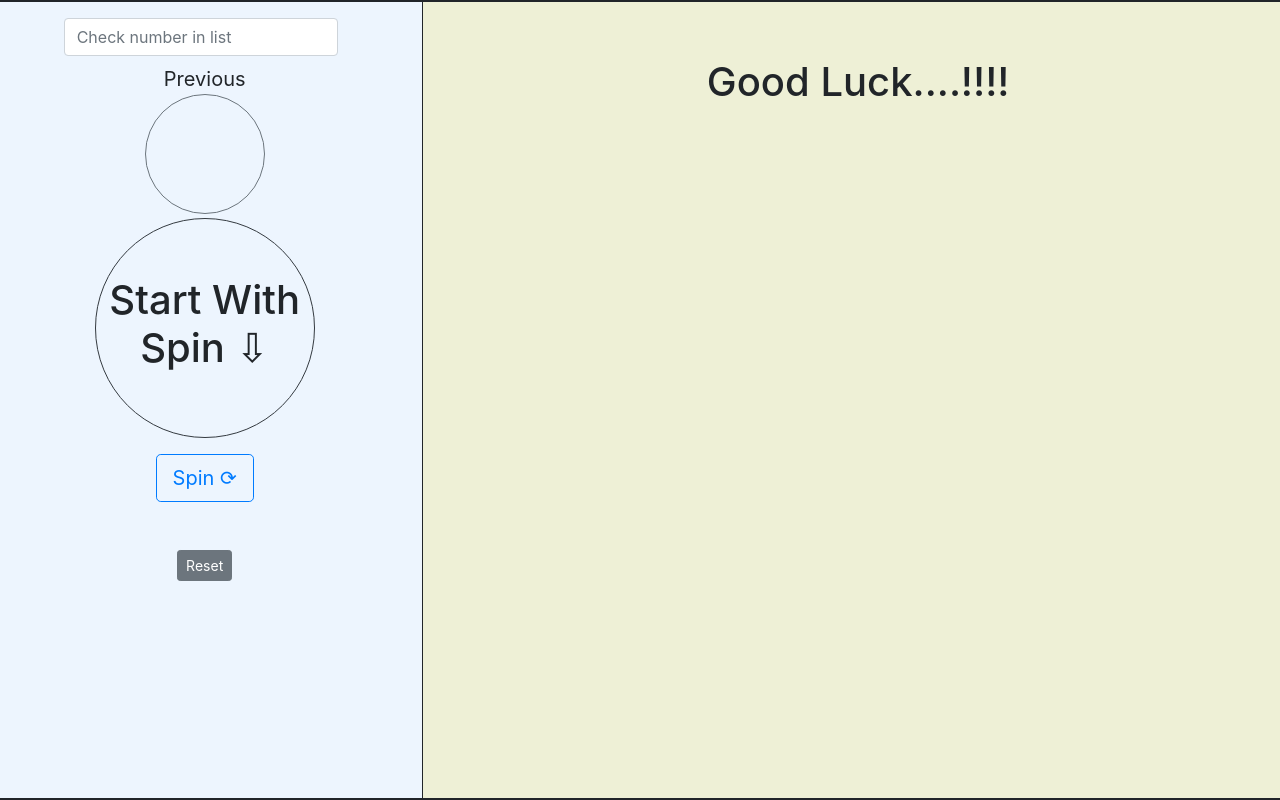
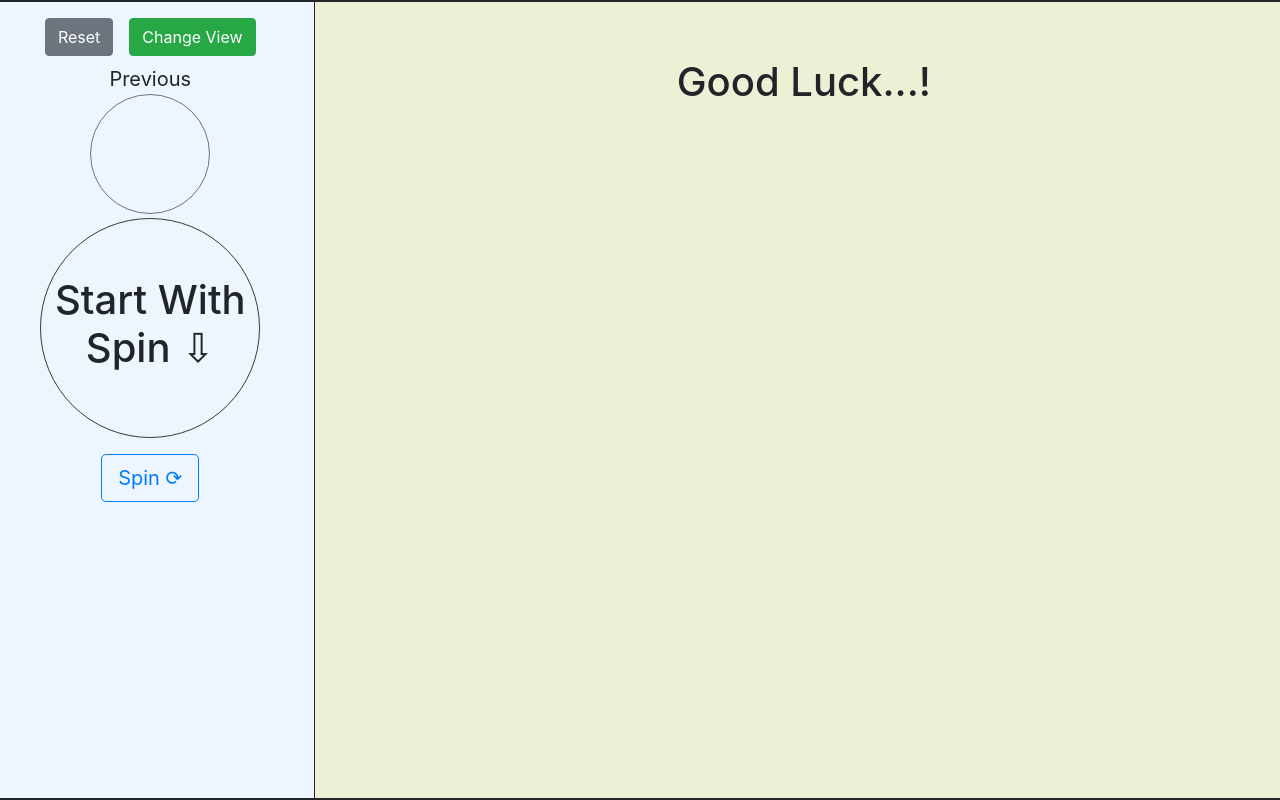
Before and after one commit to avinash-mane/promobi-housie, a React (Create React App) app: page / in a window 1280 px wide. Built offline with nearby package versions, Linux system fonts and the light colour scheme.

Commit message:
add view

```diff
--- a/src/components/main.js
+++ b/src/components/main.js
@@ -5,6 +5,7 @@ function App() {
   const [isWating, setIsWating] = useState(false);
   const [spinner, setSpiner] = useState(1);
   const [search, setSearch] = useState(0);
+  const [view, setView] = useState(true)
 
   useEffect(() => {
     if (list.length) localStorage.setItem("numbers", JSON.stringify(list))
@@ -22,12 +23,12 @@ function App() {
 
   const handleOnClick = () => {
     let intervalId = setInterval(() => {
-      let number = Math.floor(Math.random() * (100 - 1) + 1)
+      let number = Math.floor(Math.random() * (90 - 1) + 1)
       setSpiner(number)
     }, 50)
     let flag = true;
-    while (flag && list.length !== 99) {
-      let number = Math.floor(Math.random() * (100 - 1) + 1)
+    while (flag && list.length !== 90) {
+      let number = Math.floor(Math.random() * (90 - 1) + 1)
       if (!list.includes(number)) {
         setIsWating(true)
         flag = false
@@ -44,12 +45,45 @@ function App() {
     setSearch(parseInt(e.target.value))
   }
 
+  const Sequence = () => {
+    let tempList = []
+    for (let i = 0; i <= 89; i++) {
+      tempList.push(<div
+        className="d-flex align-items-center justify-content-between border border-primary rounded-pill mx-2 my-2 px-3 "
+        style={{ width: "100px", height: "50px", backgroundColor: list.length == i + 1 ? "#f5cf9f" : list[i] == search ? "#7ff383" : "" }}>
+        <h6 className="pt-1" style={{ color: "grey" }}>{i + 1}</h6>
+        <span className="ml-2 " style={{ fontSize: "30px" }}><b>{list[i] && list[i]}</b></span>
+      </div>)
+    }
+    return tempList;
+  }
+
+  const Board = () => {
+    let tempList = []
+    for (let i = 0; i <= 89; i++) {
+      tempList.push(<div
+        className="d-flex align-items-center justify-content-between border border-primary rounded-pill mx-2 my-2 px-3 "
+        style={{ width: "100px", height: "50px", backgroundColor: list.includes(i) ? "#f5cf9f" : list[i] == search ? "#7ff383" : "" }}>
+        <span className="pl-3 " style={{ fontSize: "30px" }}><b>{i}</b></span>
+      </div>)
+    }
+    return tempList;
+  }
+
   return (
     <div className="row" style={{ height: "100vh", border: "2px solid" }}>
-      <div className="col-4 d-flex align-items-center flex-column pt-3" style={{ backgroundColor: "#edf5fe" }}>
-        <div className="d-flex align-items-center">
-          <FormControl type="number" placeholder="Check number in list" onChange={handleSearch} />
-          <span className="ml-2" style={{ fontSize: "20px", color: list.includes(search) ? "green" : "red" }}>{search ? list.includes(search) ? <>&#x2714;</> : <>&#x2716;</> : ""}</span>
+      <div className="col-3 d-flex align-items-center flex-column pt-3" style={{ backgroundColor: "#edf5fe" }}>
+        <div className="d-flex justify-content-center">
+          {/* <FormControl type="number" placeholder="Check number in list" onChange={handleSearch} />
+          <span className="ml-2" style={{ fontSize: "20px", color: list.includes(search) ? "green" : "red" }}>
+            {search ? list.includes(search) ? <>&#x2714;</> : <>&#x2716;</> : ""}
+          </span> */}
+          <Button  variant="secondary" onClick={handleOnReset}>
+            Reset
+        </Button>
+          <Button className="ml-3" variant="success" onClick={() => setView(!view)}>
+            Change View
+        </Button>
         </div>
         <div style={{ fontSize: "20px" }} className="pt-2">Previous</div>
         <div style={{ width: "120px", height: "120px" }} className="d-flex align-items-center justify-content-center border border-secondary rounded-circle mb-1" >
@@ -77,25 +111,16 @@ function App() {
             <>Spin &#x27F3;</>
           }
         </Button>
-
-        <Button className="mt-5" variant="secondary" onClick={handleOnReset} size="sm">
-          Reset
-        </Button>
       </div>
       <div className="col pt-2" style={{ overflow: "auto", height: "100%", backgroundColor: "#eef0d6", borderLeft: "1px solid" }}>
-        <Container>
-          {list.length != 0 ?
+        <div>
+          {list.length !== 0 ?
             <div class="d-flex flex-wrap">
-              {list.map((number, index) => <div className="d-flex align-items-center justify-content-between border border-primary rounded-pill mx-2 my-2 px-3 pt-1" style={{ width: "100px", backgroundColor: list.length == index + 1 ? "#f5cf9f" : number == search ? "#7ff383" : "" }}>
-                <h6 style={{ color: "grey" }}>{index + 1}</h6>
-                <h3 className="ml-2">{number}</h3>
-              </div>)}
+              {view ? <Sequence /> : <Board />}
             </div> :
-            <div className="mt-5">
-              <h1>Good Luck....!!!!</h1>
-            </div>
+            <h1 className="mt-5">Good  Luck...!</h1>
           }
-        </Container>
+        </div>
       </div>
     </div>
   );
```
